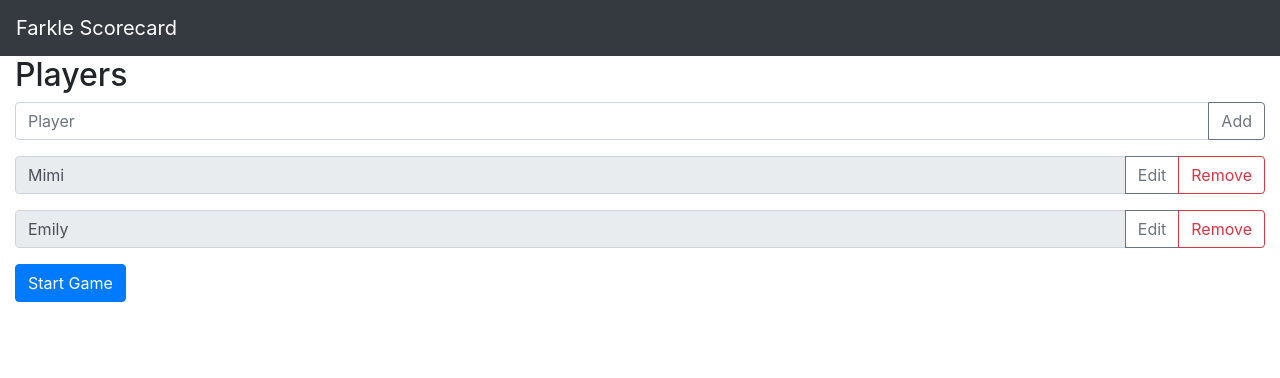
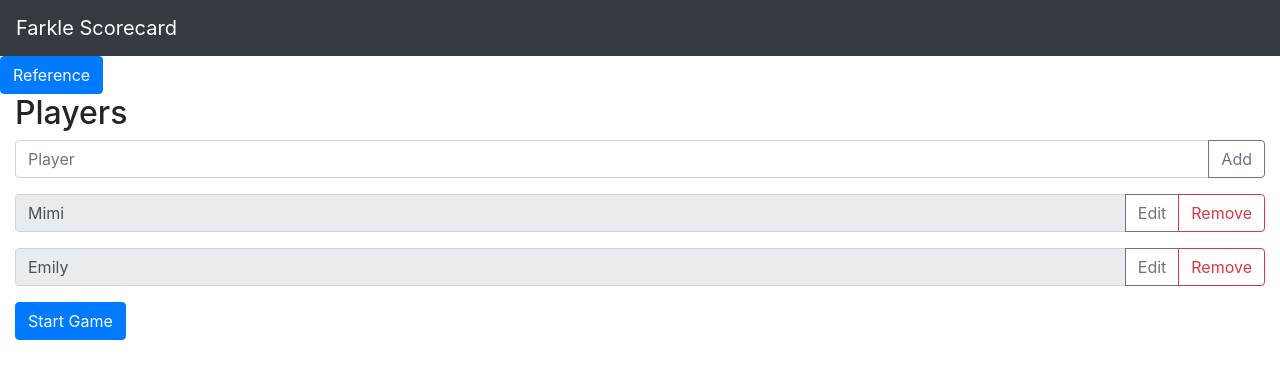
Before and after one commit to mimiflynn/farkle-sc, a React (Create React App) app: page / in a window 1280 px wide. Shown: the top 378 px of the page. Built offline with nearby package versions, Linux system fonts and the light colour scheme.

Commit message:
reference toggle

```diff
--- a/package.json
+++ b/package.json
@@ -12,7 +12,7 @@
     "react": "^16.12.0",
     "react-dom": "^16.12.0",
     "react-redux": "^7.1.3",
-    "react-scripts": "3.3.0"
+    "react-scripts": "3.4.0"
   },
   "scripts": {
     "start": "react-scripts start",
--- a/src/App.js
+++ b/src/App.js
@@ -11,6 +11,10 @@ function App() {
     const [players, setPlayers] = useState([]);
     const [reference, setReference] = useState(false);
     const [scorecard, setScorecard] = useState({});
+
+    function handleToggleReference() {
+        setReference(!reference);
+    }
 
     function handleSetPlayers(allPlayers) {
         const newScoreCard = {};
@@ -49,9 +53,15 @@ function App() {
             )
         }
     }
+
     return (
         <div>
             <Nav></Nav>
+            <button
+                className="btn btn-primary"
+                onClick={handleToggleReference}>
+                Reference
+            </button>
             <div className="App container-fluid">
                 {renderScreen()}
                 {renderReference()}
```
Also changed, not shown: 1 other file (tests, documents, lock files or other folders).
